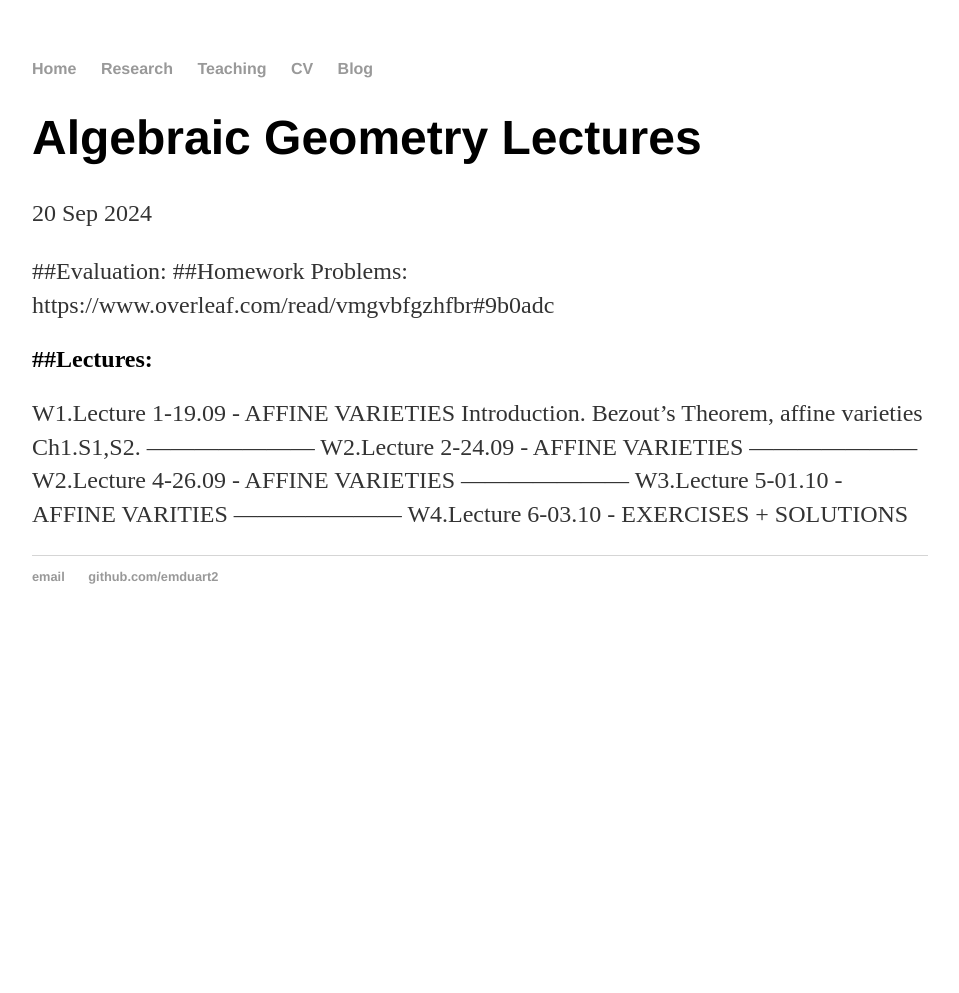
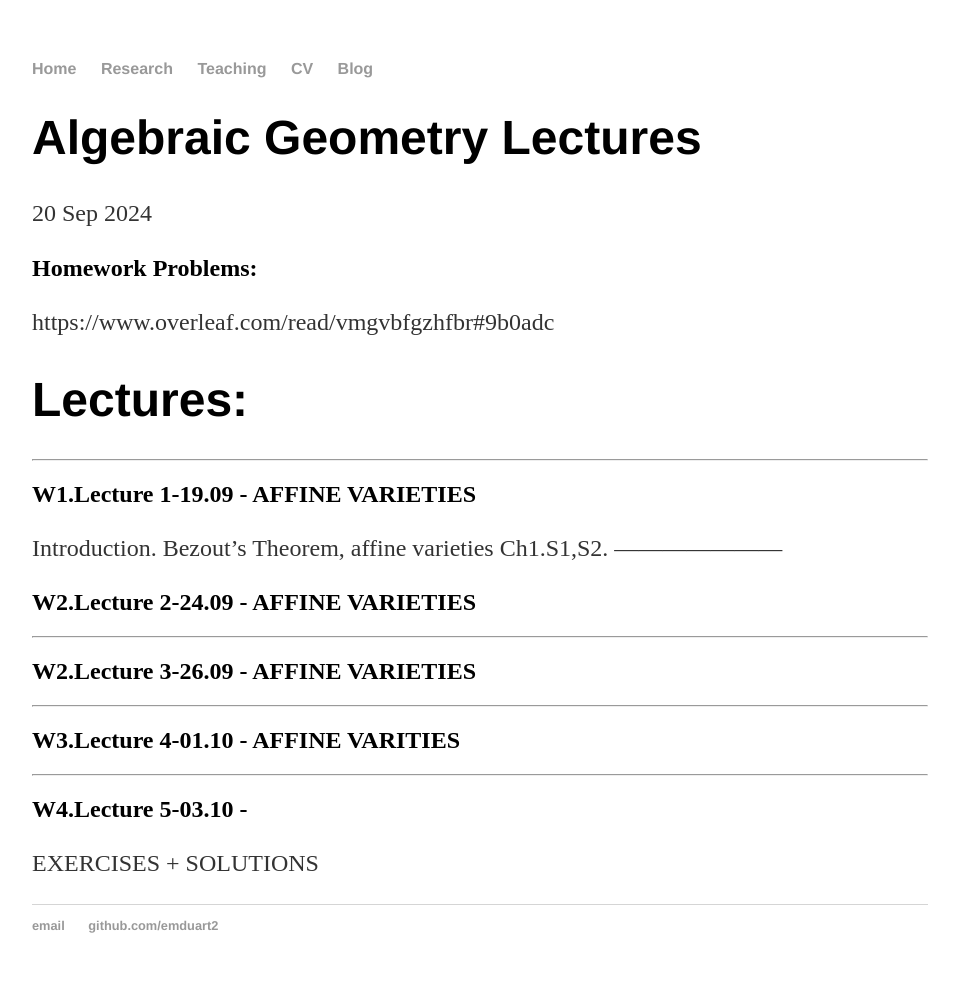
Before and after one commit to emduart2/emduart2.github.io, a Jekyll site: the page built from _posts/2024-09-20-Algebraic-Geometry-Lectures.md, in a window 1280 px wide. Shown: the whole page, without its empty margins (160-1119 px from the left). Built offline with Jekyll 4.4.1, drawn with Linux system fonts in a browser that asks for light colours; before the commit the page ends 900 px from its top, so only the background shows below that.

Commit message:
edit webpage

```diff
--- a/_posts/2024-09-20-Algebraic-Geometry-Lectures.md
+++ b/_posts/2024-09-20-Algebraic-Geometry-Lectures.md
@@ -4,22 +4,19 @@ title: "Algebraic Geometry Lectures"
 date: 2024-09-20
 ---
 
-
-
-##Evaluation:
-##Homework Problems:
+## Homework Problems:
 https://www.overleaf.com/read/vmgvbfgzhfbr#9b0adc
 
-##Lectures:
+# Lectures:
 ---------------------
-W1.Lecture 1-19.09 - AFFINE VARIETIES
+## W1.Lecture 1-19.09 - AFFINE VARIETIES
 Introduction. Bezout's Theorem, affine varieties Ch1.S1,S2.
 ---------------------
-W2.Lecture 2-24.09 - AFFINE VARIETIES
+## W2.Lecture 2-24.09 - AFFINE VARIETIES
 ---------------------
-W2.Lecture 4-26.09 - AFFINE VARIETIES
+## W2.Lecture 3-26.09 - AFFINE VARIETIES
 ---------------------
-W3.Lecture 5-01.10 - AFFINE VARITIES
+## W3.Lecture 4-01.10 - AFFINE VARITIES
 ---------------------
-W4.Lecture 6-03.10 -
+## W4.Lecture 5-03.10 -
 EXERCISES + SOLUTIONS
```
